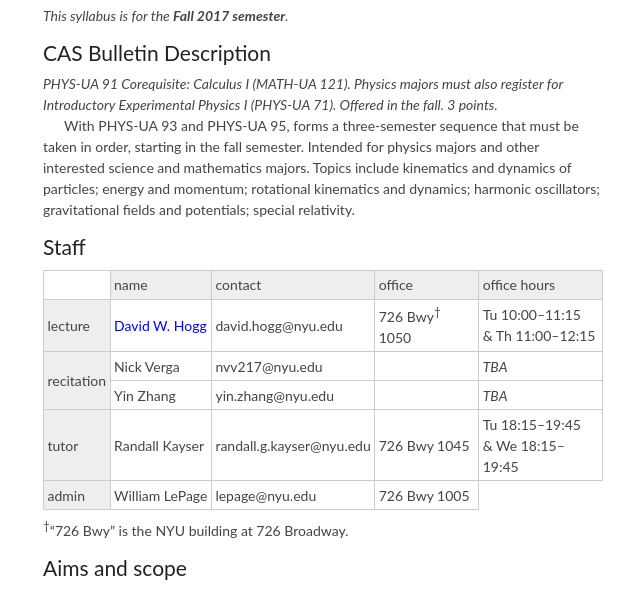
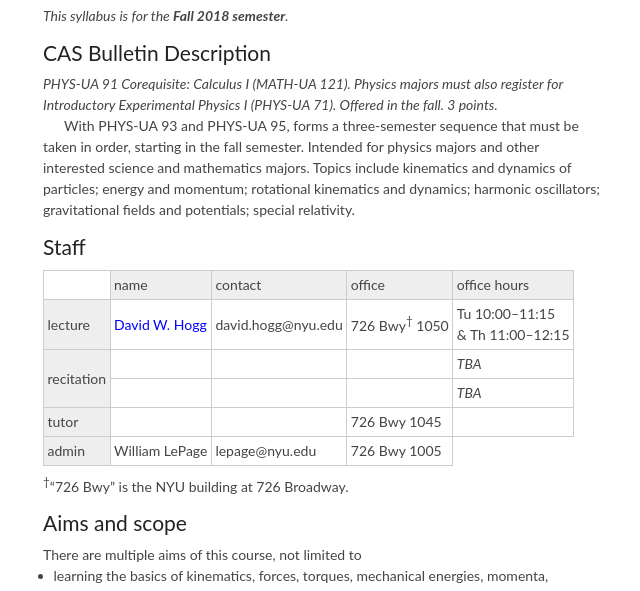
Before and after one commit to davidwhogg/Physics1, a plain HTML site: page www/physics1_index.html in a window 1280 px wide. Shown: the part 156-747 px from the top of the page, without its empty margins (7-647 px from the left). Drawn offline with Linux system fonts and the light colour scheme.

Commit message:
no people

```diff
--- a/www/physics1_index.html
+++ b/www/physics1_index.html
@@ -7,7 +7,7 @@
   <meta http-equiv="Content-type" content="text/html;charset=UTF-8" />
   <link rel="stylesheet" type="text/css" href="physics.css" />
   <link rel="stylesheet" type="text/css" href="//fonts.googleapis.com/css?family=EB+Garamond" />
-  <title>NYU Physics 1 Fall 2017</title>
+  <title>NYU Physics 1 Fall 2018</title>
 </head>
 <body>
 <div id="container">
@@ -17,7 +17,7 @@
 
 <h1>NYU Physics I</h1>
 
-<p class="noindent"><i>This syllabus is for the <b>Fall 2017 semester</b>.</i></p>
+<p class="noindent"><i>This syllabus is for the <b>Fall 2018 semester</b>.</i></p>
 
 <h2>CAS Bulletin Description</h2>
 
@@ -38,19 +38,19 @@
     <td>726 Bwy<sup>&dagger;</sup> 1050</td>
     <td>Tu 10:00&ndash;11:15<br/> &amp; Th 11:00&ndash;12:15</td></tr>
 <tr><th rowspan="2">recitation</th>
-    <td>Nick Verga</td>
-    <td><span style="unicode-bidi:bidi-override; direction: rtl;">ude.uyn@712vvn</span></td>
+    <td></td>
+    <td></td>
     <td></td>
     <td><i>TBA</i></td></tr>
-<tr><td>Yin Zhang</td>
-    <td><span style="unicode-bidi:bidi-override; direction: rtl;">ude.uyn@gnahz.niy</span></td>
+<tr><td></td>
+    <td></td>
     <td></td>
     <td><i>TBA</i></td></tr>
 <tr><th>tutor</th>
-    <td>Randall Kayser</td>
-    <td><span style="unicode-bidi:bidi-override; direction: rtl;">ude.uyn@resyak.g.lladnar</span></td>
+    <td></td>
+    <td></span></td>
     <td>726 Bwy 1045</td>
-    <td>Tu 18:15&ndash;19:45<br/> &amp; We 18:15&ndash;19:45</td></tr>
+    <td></td></tr>
 <tr><th>admin</th>
     <td>William&nbsp;LePage</td>
     <td><span style="unicode-bidi:bidi-override; direction: rtl;">ude.uyn@egapel</span></td>
```
Also changed, not shown: 1 other file.
